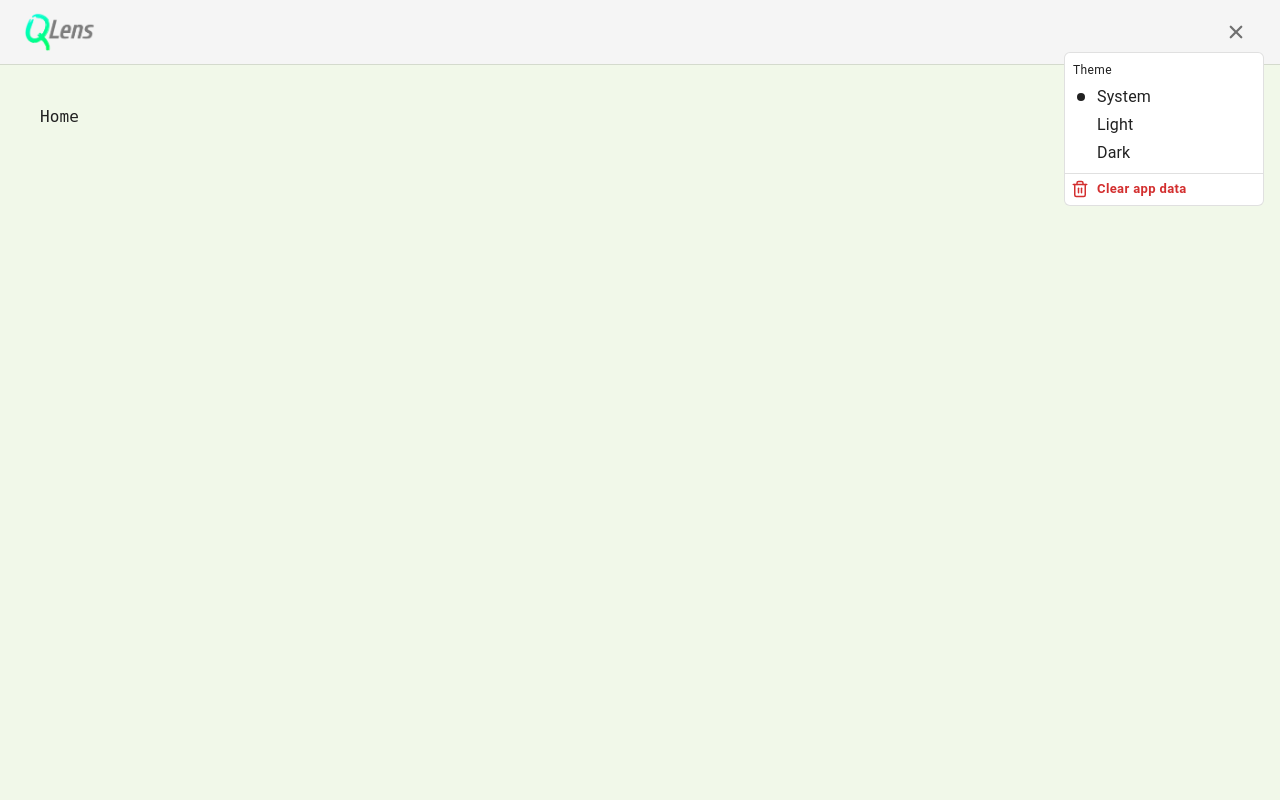
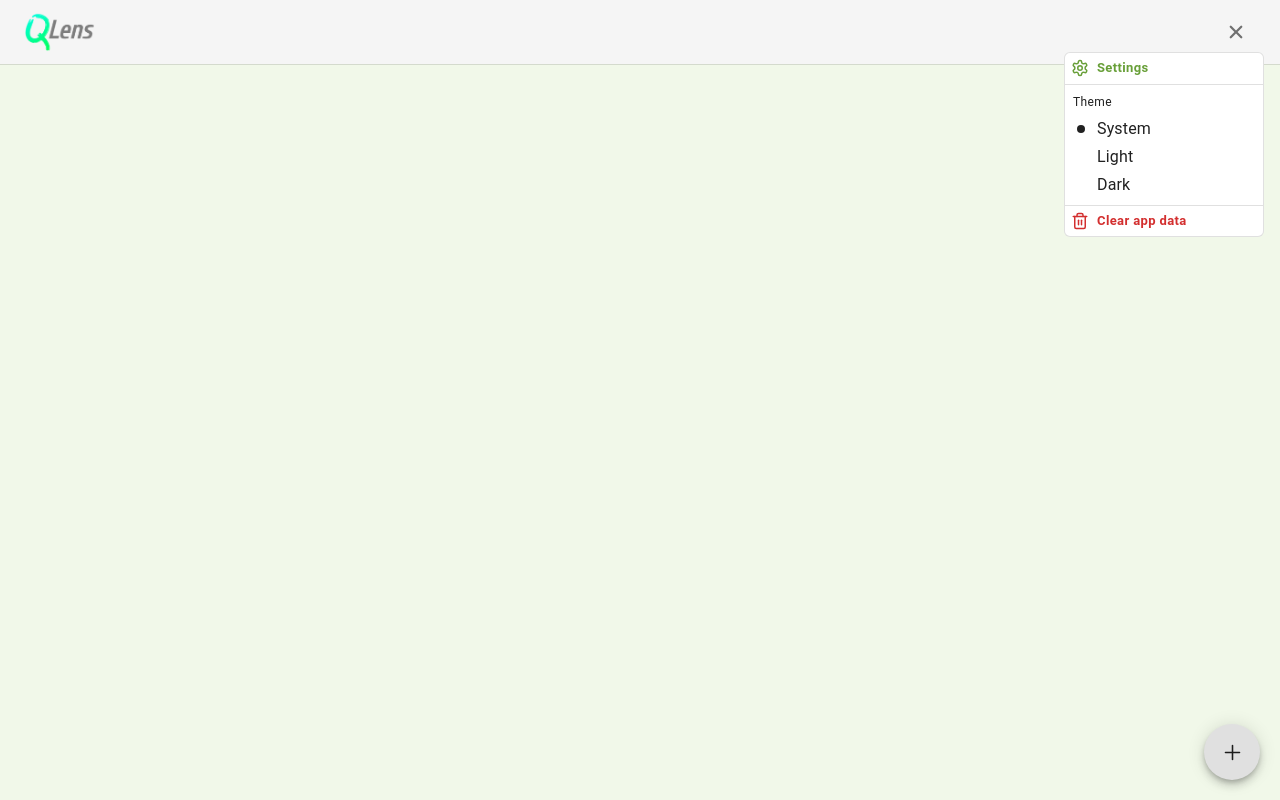
Before and after one commit to theabmmohi/QLens, a React (Vite) app: page / in a window 1280 px wide. Both pictures are taken after a click on the button 1236 px from the left and 32 px from the top of the page. Built offline with nearby package versions, Linux system fonts and the light colour scheme.

Commit message:
Added Settings Page

```diff
--- a/src/App.jsx
+++ b/src/App.jsx
@@ -65,7 +65,7 @@ export default function App () {
             <Topbar/>
           </AppBar>
           <Divider/>
-          <Stack sx={{ overflowY: "auto", width: "100%", flex: 1, gap: 5, p: 5 }}>
+          <Stack sx={{ overflowY: "auto", width: "100%", flex: 1, gap: 5, p: 2.5 }}>
             <Router/>
           </Stack>
         </Stack>
--- a/src/assets/Router.jsx
+++ b/src/assets/Router.jsx
@@ -2,11 +2,13 @@ import { Routes, Route } from "react-router-dom"
 import { Suspense, lazy } from "react"
 
 const Home = lazy(() => import("@page/Home"))
+const Settings = lazy(() => import("@page/Settings"))
 
-export default function Router() {
+export default function Router () {
   return <Suspense>
     <Routes>
       <Route path="/*" element={<Home/>}/>
+      <Route path="settings/*" element={<Settings/>}/>
     </Routes>
   </Suspense>
 }
--- a/src/assets/Topbar.jsx
+++ b/src/assets/Topbar.jsx
@@ -1,31 +1,40 @@
-import { Toolbar, Stack, IconButton, Menu, Divider, Typography, Dialog, DialogActions, DialogContent, DialogContentText, DialogTitle } from "@mui/material"
+import { Toolbar, Stack, Tooltip, IconButton, Menu, Divider, Typography, Dialog, DialogActions, DialogContent, DialogContentText, DialogTitle } from "@mui/material"
+import { LuTrash2, LuSettings } from "react-icons/lu"
 import { IoMenu, IoClose } from "react-icons/io5"
+import { useNavigate } from "react-router-dom"
 import { useState, useContext } from "react"
 import { GoDotFill } from "react-icons/go"
-import { LuTrash2 } from "react-icons/lu"
 import Button from "@component/Button"
 import Context from "@js/Context"
 
-export default function Topbar() {
-  const { theme, applyTheme } = useContext(Context)
+export default function Topbar () {
+  const { theme, applyTheme, toast } = useContext(Context)
   const [anchorEl, setAnchorEl] = useState(null)
   const [diaOpen, setDiaOpen] = useState(false)
   const menuOpen = Boolean(anchorEl)
+  const navigate = useNavigate()
   const clearApp = () => {
-    window.location.reload()
+    localStorage.clear()
+    window.location.href = "/"
   }
   return <Toolbar sx={{ justifyContent: "space-between" }}>
     <img src="/iconR.png" style={{ height: 40, width: "auto" }}/>
     <Stack sx={{ flexDirection: "row"}}>
-      <IconButton onClick={(event) => menuOpen ? setAnchorEl(null) : setAnchorEl(event.currentTarget)}>
-        {menuOpen?<IoClose/>:<IoMenu/>}
-      </IconButton>
+      <Tooltip title="Menu" placement="left">
+        <IconButton onClick={(event) => menuOpen ? setAnchorEl(null) : setAnchorEl(event.currentTarget)}>
+          {menuOpen?<IoClose/>:<IoMenu/>}
+        </IconButton>
+      </Tooltip>
     </Stack>
     <Menu anchorEl={anchorEl} open={menuOpen} onClose={() => setAnchorEl(null)} slotProps={{ paper: { elevation: 0, sx: { border: "1px solid", borderColor: "divider", borderRadius: 0.5, minWidth: 200 } } }}>
       <Stack sx={{ my: -1 }}>
+        <Stack>
+          <Button variant="text" size="small" startIcon={<LuSettings/>} sx={{ justifyContent: "flex-start", borderColor: "divider", borderRadius: 0.5, borderBottomRightRadius: 0, borderBottomLeftRadius: 0, px: 1 }} onClick={() => { setAnchorEl(null); navigate("/settings") }}>Settings</Button>
+        </Stack>
+        <Divider/>
         <Stack sx={{ p: 1, gap: 0.5 }}>
           <Typography variant="caption">Theme</Typography>
-          {["system", "light", "dark"].map((option) => <Stack onClick={() => applyTheme(option)} sx={{ flexDirection: "row", alignItems: "center", gap: 1 }}>
+          {["system", "light", "dark"].map((option) => <Stack onClick={() => { setAnchorEl(null); applyTheme(option); toast(`App theme switched to ${option}.`) }} sx={{ flexDirection: "row", alignItems: "center", gap: 1 }}>
             <GoDotFill style={{ opacity: theme === option ? 1 : 0, transition: "opacity 250ms" }}/>
             <Typography>{option.charAt(0).toUpperCase() + option.slice(1)}</Typography>
           </Stack>)}
--- a/src/assets/pages/Home.jsx
+++ b/src/assets/pages/Home.jsx
@@ -1,5 +1,10 @@
+import { Stack, Tooltip, Fab } from "@mui/material"
+import { IoAdd } from "react-icons/io5"
+
 export default function Home () {
-  return <>
-    Home
-  </>
+  return <Stack sx={{ flex: 1 }}>
+    <Tooltip title="Add database" placement="top">
+      <Fab sx={{ position: "fixed", bottom: 20, right: 20 }}><IoAdd size={25}/></Fab>
+    </Tooltip>
+  </Stack>
 }
--- /dev/null
+++ b/src/assets/pages/Settings.jsx
@@ -0,0 +1,5 @@
+export default function Settings () {
+  return <>
+    Settings
+  </>
+}
```
